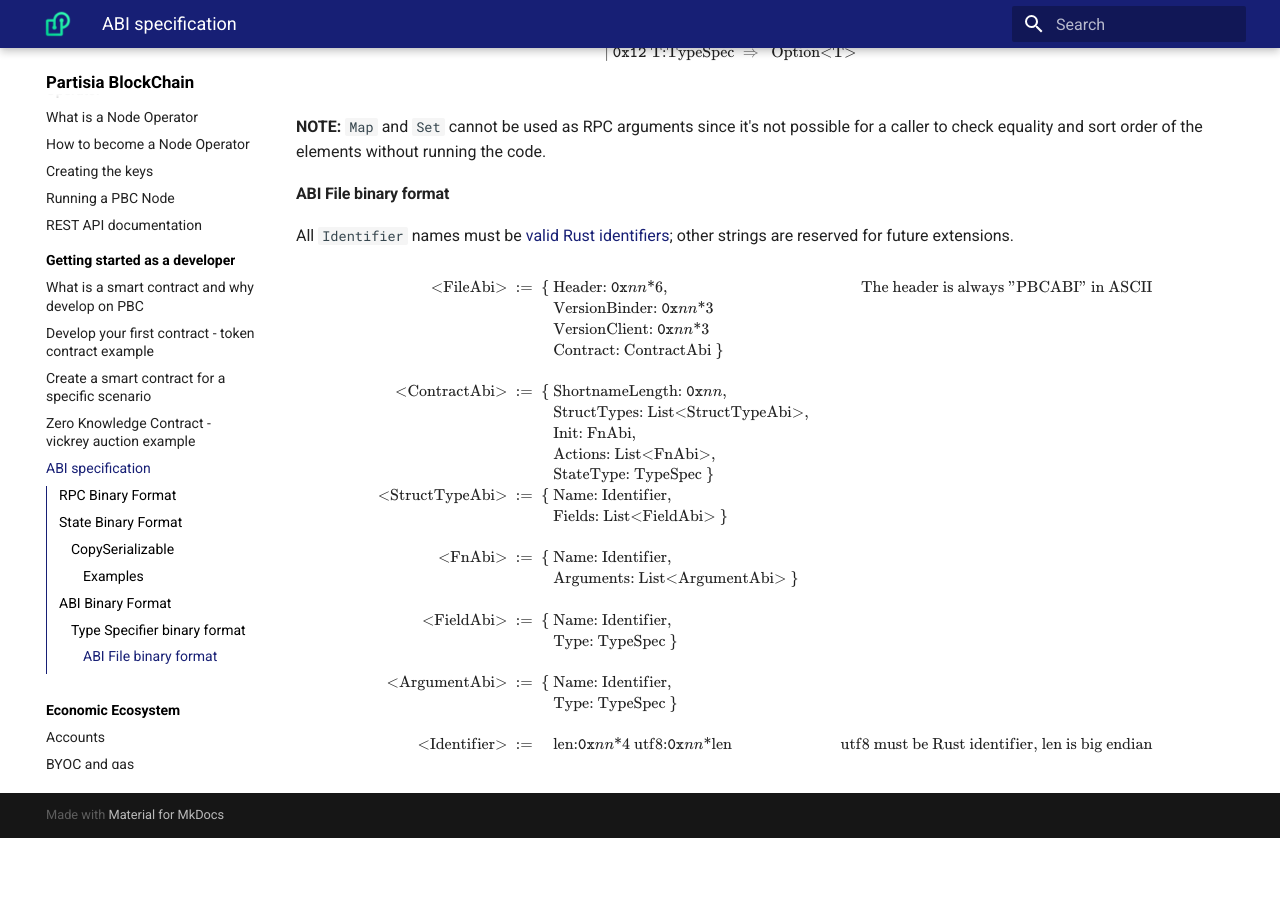
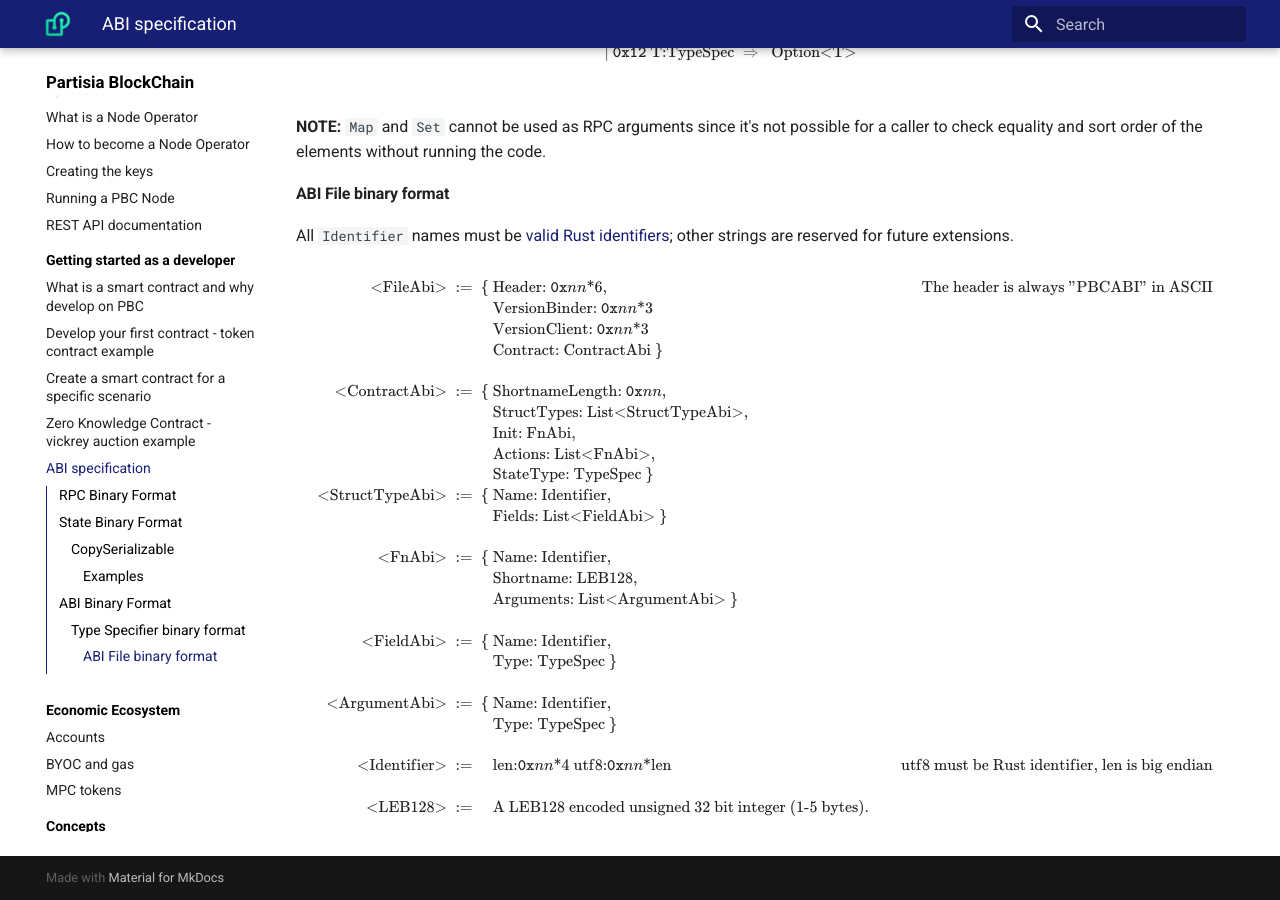
Before and after one commit to 0xSero/partisia-docs, an MkDocs documentation site: the page built from docs/abiv1.md, in a window 1280 px wide and 900 px high, scrolled down 3580 px. Built offline with MkDocs 1.6.1 and Material for MkDocs 9.7.7, drawn with Linux system fonts in a browser that asks for light colours; a script that is not in the unit is left out; before the commit the page ends 4418 px from its top, so only the background shows below that.

Commit message:
PAR-2567 Added LEB128 to the ABI spec

```diff
--- a/docs/abiv1.md
+++ b/docs/abiv1.md
@@ -238,6 +238,7 @@ $$
 \\
 \text{<FnAbi>} \ := \ \{ \
 &\text{Name: Identifier}, \\
+&\text{Shortname: LEB128}, \\
 &\text{Arguments: List<ArgumentAbi>} \ \} \\
 \\
 \text{<FieldAbi>} \ := \ \{ \
@@ -249,7 +250,10 @@ $$
 &\text{Type: TypeSpec} \ \} \\
 \\
 \text{<Identifier>} \ := \ \phantom{\{} \
-&\text{len:}\bytes{4} \ \text{utf8:}\bytes{len} & \text{utf8 must be Rust identifier, len is big endian}
+&\text{len:}\bytes{4} \ \text{utf8:}\bytes{len} & \text{utf8 must be Rust identifier, len is big endian} \\
+\\
+\text{<LEB128>} \ := \ \phantom{\{} \
+&\text{A LEB128 encoded unsigned 32 bit integer (1-5 bytes).}
 \\
 \end{align*}
 }
```
